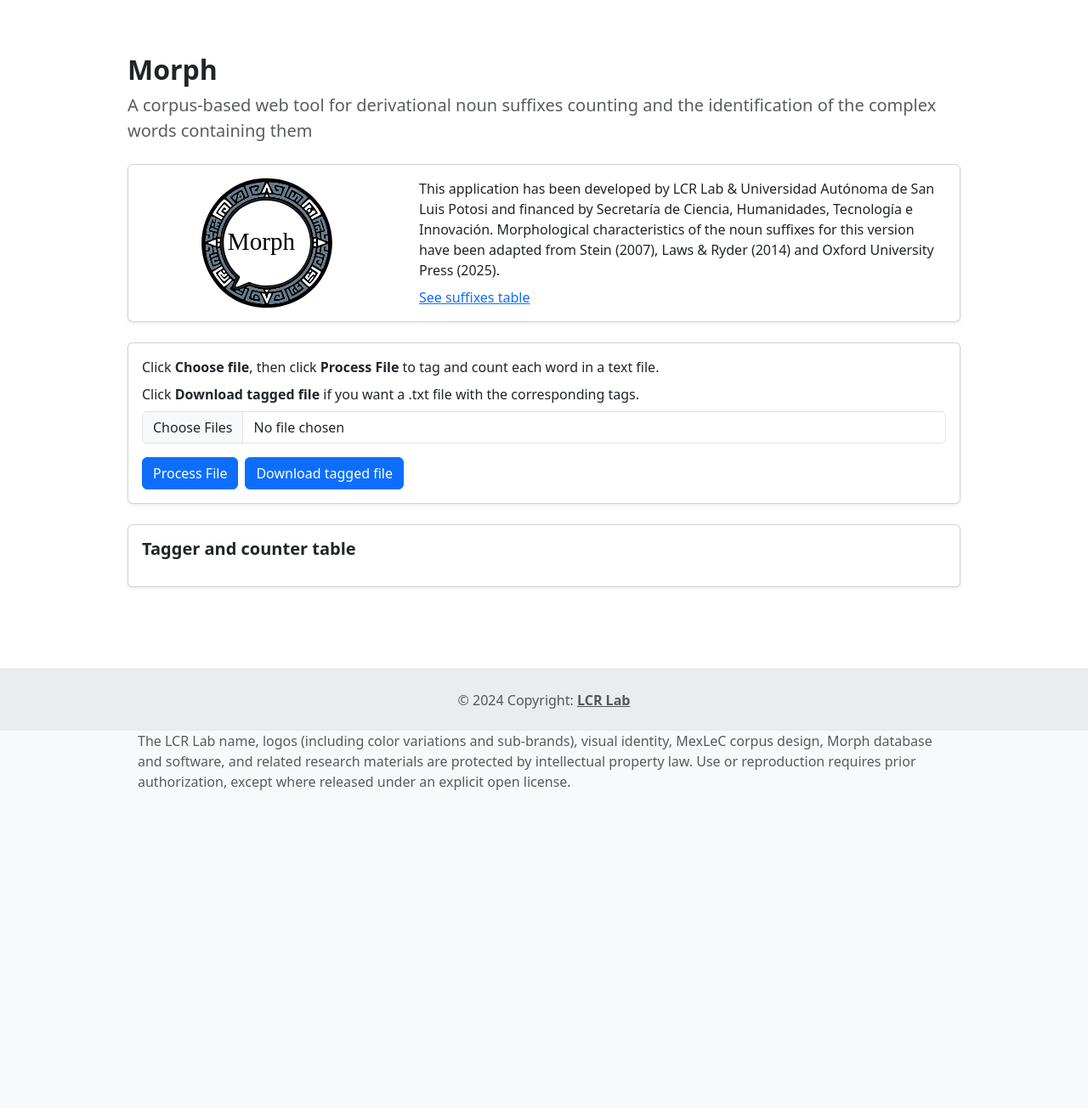
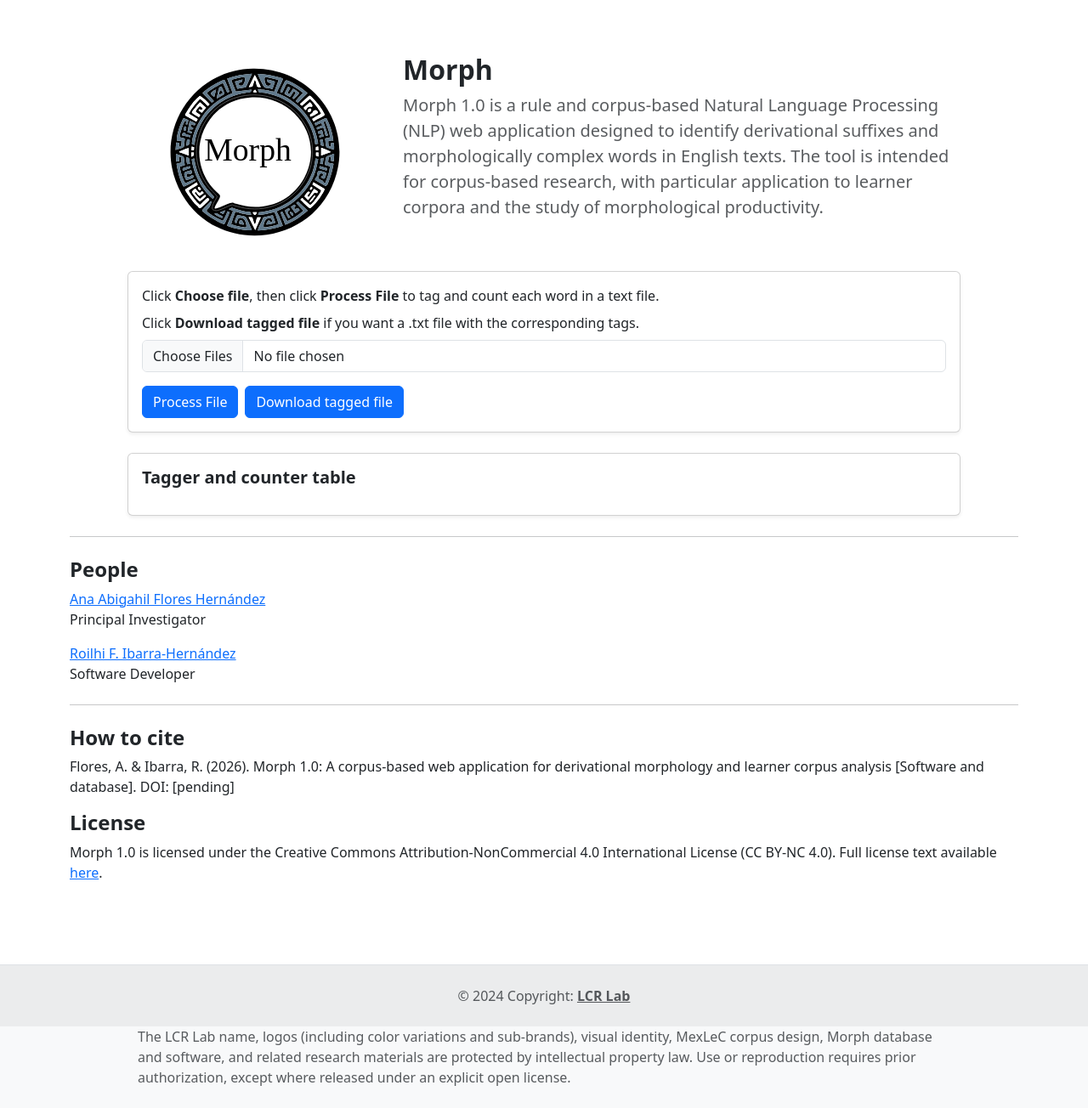
Before and after one commit to roilhi/treetagger-flask-app, a Flask app: page /morph in a window 1280 px wide. Shown: the part 57-1361 px from the top of the page at 85% size. Before the commit the page ends 987 px from the top, so only its background shows below. Run offline with Flask 3, Linux system fonts and the light colour scheme.

Commit message:
eliminar UASLP-UAEMEX, imagen centrada

```diff
--- a/views/templates/morph.html
+++ b/views/templates/morph.html
@@ -50,16 +50,34 @@
 {% endblock %}
 
 {% block body %}
+
   <main class="container py-4 py-lg-5">
     <section class="mx-auto" style="max-width: 980px">
       <div class="mb-4">
-        <h1 class="h2 fw-semibold mb-2">Morph</h1>
-        <p class="lead text-body-secondary mb-0">
-          A corpus-based web tool for derivational noun suffixes counting and the identification of the complex words containing them
-        </p>
+        <div class="row g-3 g-lg-4 align-items-start">
+          <div class="col-12 col-sm-auto flex-shrink-0 text-center text-sm-start">
+            <img
+              src="{{ url_for('static', filename='images/Morph.svg') }}"
+              class="img-fluid rounded-start d-block mx-auto mx-sm-0"
+              alt="Morph logo"
+              width="340"
+              height="263"
+              decoding="async"
+              style="max-width: min(100%, 340px); width: 100%; height: auto"
+            />
+          </div>
+          <div class="col min-w-0 text-start">
+            <h1 class="h2 fw-semibold mb-2">Morph</h1>
+            <p class="lead text-body-secondary mb-0">
+              Morph 1.0 is a rule and corpus-based Natural Language Processing (NLP) web application designed
+              to identify derivational suffixes and morphologically complex words in English texts.
+              The tool is intended for corpus-based research, with particular application to learner
+              corpora and the study of morphological productivity.
+            </p>
+          </div>
+        </div>
       </div>
-
-      <div class="card shadow-sm mb-4">
+      <!-- <div class="card shadow-sm mb-4">
         <div class="row g-0 d-flex align-items-center">
           <div class="col-md-4 text-center p-3 p-md-0">
             <img
@@ -81,7 +99,7 @@
             </div>
           </div>
         </div>
-      </div>
+      </div>-->
 
       <div class="card shadow-sm mb-4">
         <div class="card-body">
@@ -106,6 +124,28 @@
         </div>
       </div>
     </section>
+    <hr class="my-4" />
+    <h2 class="h4 fw-semibold">People</h2>
+      <p class="mb-0">
+        <a href="https://sites.google.com/view/floresabigahil/p%C3%A1gina-principal" target="_blank" rel="noopener noreferrer"> Ana Abigahil Flores Hernández </a>
+      </p>
+      <p> Principal Investigator </p>
+      <p class="mb-0">
+        <a href="https://roilhi.github.io/" target="_blank" rel="noopener noreferrer"> Roilhi F. Ibarra-Hernández </a>
+      </p>
+      <p> Software Developer </p>
+      <hr class="my-4" />
+      <h2 class="h4 fw-semibold">How to cite</h2>
+          <p class="mb-3">Flores, A. & Ibarra, R. (2026). Morph 1.0: A corpus-based web
+            application for derivational morphology and learner corpus analysis
+            [Software and database]. DOI: [pending]
+          </p>
+      <h2 class="h4 fw-semibold">License</h2>
+      <p class="mb-0">
+        Morph 1.0 is licensed under the Creative Commons Attribution-NonCommercial 4.0 International License
+        (CC BY-NC 4.0). Full license text available
+        <a href="https://creativecommons.org/licenses/by-nc/4.0/" target="_blank" rel="noopener noreferrer">here</a>.
+      </p>
   </main>
 {% endblock %}
 
```
